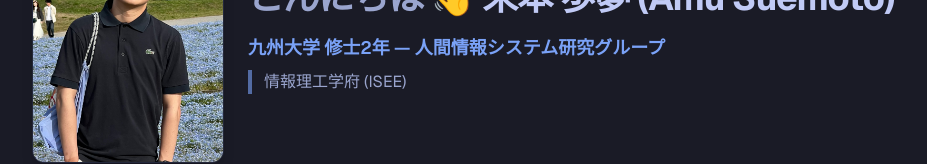
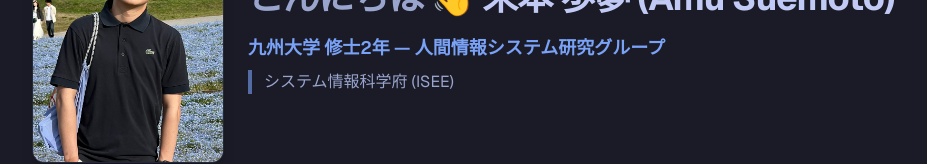
Before and after one commit to amu815/amu815.github.io, a Next.js app: page /ja in a window 1280 px wide. Shown: the part 193-357 px from the top of the page, without its empty margins (176-1103 px from the left). Built offline with nearby package versions, Linux system fonts and the light colour scheme.

Commit message:
fix JA translation of ISEE: 情報理工学府 -> システム情報科学府

```diff
--- a/content/dict.ts
+++ b/content/dict.ts
@@ -129,7 +129,7 @@ export const dict: Record<Lang, Dict> = {
       name: "末本 歩夢 (Amu Suemoto)",
       affiliation: "九州大学 修士2年 — 人間情報システム研究グループ",
       affiliationHref: "https://app.ait.kyushu-u.ac.jp/",
-      department: "情報理工学府 (ISEE)",
+      department: "システム情報科学府 (ISEE)",
     },
     sections: {
       contact: "Contact",
```
